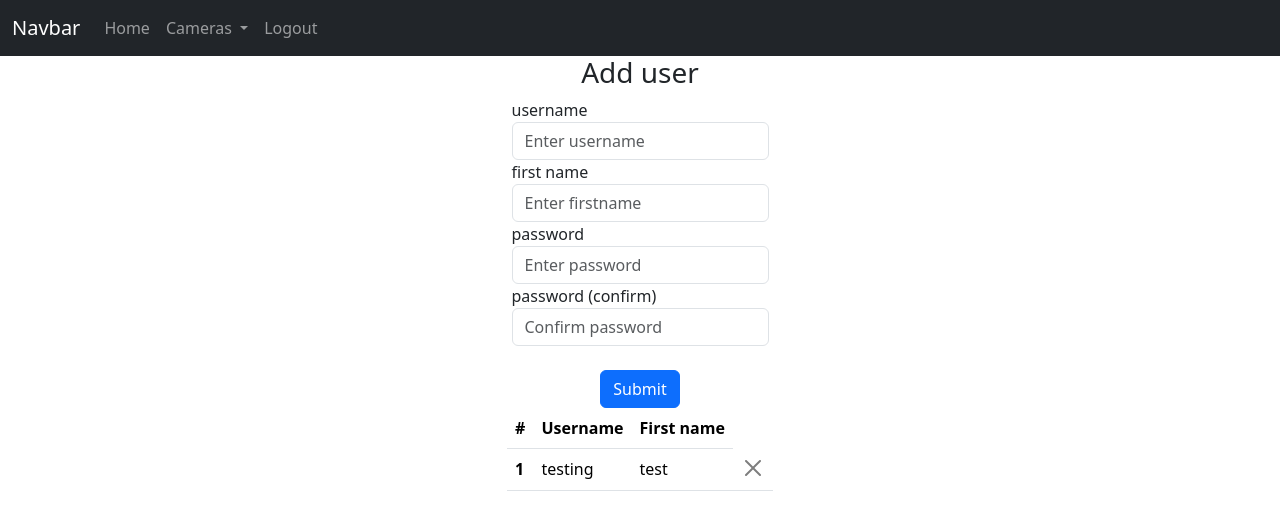
After one commit to 0928166/Project-5-6, a Flask app: page /admin-page in a window 1280 px wide. The commit adds this page. Shown: the top 530 px of the page. Run offline with Flask 2, Linux system fonts and the light colour scheme; a user stored in the database is signed in; data comes from the database, SQL or seed files in the repository; both versions use the stored data as it was after the commit; some libraries are stand-ins or nearby versions.

Commit message:
working on adminpage
added the beginnings of an admin page

```diff
--- a/Code/flask_website/website/auth.py
+++ b/Code/flask_website/website/auth.py
@@ -1,8 +1,9 @@
-from flask import Blueprint, render_template, request, flash, redirect, url_for
+from flask import Blueprint, render_template, request, flash, redirect, url_for, jsonify
 from .models import User
 from . import db
 from werkzeug.security import generate_password_hash, check_password_hash
 from flask_login import login_user, login_required, logout_user, current_user
+import json
 
 auth = Blueprint('auth', __name__)
 
@@ -58,3 +59,47 @@ def sign_up():
             flash('Account created!', category='succes')
             return redirect(url_for('views.home'))
     return render_template("sign_up.html", user=current_user)
+
+@auth.route('/admin-page', methods=['GET', 'POST'])
+@login_required
+def admin_page():
+    if request.method == 'POST':
+        username = request.form.get('username')
+        first_name = request.form.get('firstName')
+        password1 = request.form.get('password1')
+        password2 = request.form.get('password2')
+
+        user = User.query.filter_by(username=username).first()
+
+        if user:
+            flash('Username already in use', category='error')
+        elif len(username) < 4:
+            flash('username invalid', category='error')
+        elif len(first_name) < 2:
+            flash('first name is invalid', category='error')
+        elif password1 != password2:
+            flash('Passwords don\'t match', category='error')
+        elif len(password1) < 7:
+            flash('Password must be 7 characters', category='error')
+        else:
+            new_user = User(username=username, first_name=first_name, password=generate_password_hash(password1, method='sha256'))
+            db.session.add(new_user)
+            db.session.commit()
+
+            flash('Account created!', category='succes')
+            return redirect(url_for('auth.admin_page'))
+    users = User.query.all()
+    return render_template("admin_page.html", user=current_user, users=users)
+
+
+@auth.route('/delete-user', methods=['POST'])
+@login_required
+def delete_user():
+    data = json.loads(request.data)
+    userId = data['userId']
+    user = User.query.get(userId)
+    if user:
+        if user.id == userId:
+            db.session.delete(user)
+            db.session.commit()
+            return jsonify({})
--- a/Code/flask_website/website/camera.py
+++ b/Code/flask_website/website/camera.py
@@ -14,7 +14,7 @@ camera = Blueprint('camera', __name__)
 def cameras():
     return render_template("cameras.html", user = current_user)
 
-@camera.route('/addCamera', methods=['GET', 'POST'])
+@camera.route('/add-camera', methods=['GET', 'POST'])
 @login_required
 def addCamera():
     if request.method == "POST":
--- /dev/null
+++ b/Code/flask_website/website/static/admin_page.css
@@ -0,0 +1,15 @@
+.form-group {
+    width: max-content;
+    margin-left: auto;
+    margin-right: auto;
+  }
+  .btn.btn-primary {
+    width: fit-content;
+    margin-left: auto;
+    margin-right: auto;
+  }
+  .table {
+      width: fit-content;
+      margin-left: auto;
+      margin-right: auto;
+  }
--- a/Code/flask_website/website/static/index.js
+++ b/Code/flask_website/website/static/index.js
@@ -3,6 +3,14 @@ function deleteCamera(cameraId) {
         method: 'POST',
         body: JSON.stringify( {cameraId: cameraId}),
     }).then((_res) => {
-        window.location.href = '/addCamera';
+        window.location.href = '/add-camera';
     });
 }
+function deleteUser(userId) {
+    fetch('/delete-user', {
+        method: 'POST',
+        body: JSON.stringify( {userId: userId}),
+    }).then((_res) => {
+        window.location.href = '/admin-page';
+    });
+}
--- a/Code/flask_website/website/templates/add_cameras.html
+++ b/Code/flask_website/website/templates/add_cameras.html
@@ -62,6 +62,5 @@
     <!-- <iframe id="video" scrolling="no" width="720" height="480" src="{{ camera.ip }}">{{ camera.name }}</iframe> -->
     {% endfor %}
   </tbody>
-
+</table>
   {% endblock %}
-</table>
--- /dev/null
+++ b/Code/flask_website/website/templates/admin_page.html
@@ -0,0 +1,86 @@
+{% extends "base.html" %}
+{% block title %}Admin page{% endblock %}
+{% block style %}
+  <link rel="stylesheet" href="{{ url_for('static', filename='base.css') }}" />
+  <link
+    rel="stylesheet"
+    href="{{ url_for('static', filename='admin_page.css') }}"
+  />
+  {% endblock %}
+  {% block content %}
+<form method="POST">
+  <h3 align="center">Add user</h3>
+  <div class="form-group">
+    <label for="username">username</label>
+    <input
+      type="text"
+      class="form-control"
+      id="username"
+      name="username"
+      placeholder="Enter username"
+    />
+  </div>
+  <div class="form-group">
+    <label for="firstName">first name</label>
+    <input
+      type="text"
+      class="form-control"
+      id="firstName"
+      name="firstName"
+      placeholder="Enter firstname"
+    />
+  </div>
+  <div class="form-group">
+    <label for="password1">password</label>
+    <input
+      type="password"
+      class="form-control"
+      id="password1"
+      name="password1"
+      placeholder="Enter password"
+    />
+  </div>
+  <div class="form-group">
+    <label for="password2">password (confirm)</label>
+    <input
+      type="password"
+      class="form-control"
+      id="password2"
+      name="password2"
+      placeholder="Confirm password"
+    />
+  </div>
+  <br />
+  <div class="row justify-content-center">
+    <button type="submit" class="btn btn-primary">Submit</button>
+  </div>
+  </form>
+
+  <table class="table" id="Users">
+    <thead>
+      <tr>
+        <th scope="col">#</th>
+        <th scope="col">Username</th>
+        <th scope="col">First name</th>
+      </tr>
+    </thead>
+    <tbody>
+      {% for user in users %}
+      {% if user.username != "admin" %}
+      <tr>
+        <th scope="row">{{ user.id }}</th>
+        <td>{{ user.username }}</td>
+        <td>{{ user.first_name }}</td>
+        <td>
+          <button
+            type="button"
+            class="btn-close"
+            onclick="deleteUser({{ user.id }})"
+          ></button>
+        </td>
+      </tr>
+      {% endif %}
+      {% endfor %}
+    </tbody>
+  </table>
+{% endblock %}
--- a/Code/flask_website/website/templates/base.html
+++ b/Code/flask_website/website/templates/base.html
@@ -48,10 +48,13 @@
               <ul class="dropdown-menu">
                 <li><a class="dropdown-item" href="/cameras">Cameras</a></li>
                 <li>
-                  <a class="dropdown-item" href="/addCamera">Add/remove camera</a>
+                  <a class="dropdown-item" href="/add-camera">Add/remove camera</a>
                 </li>
               </ul>
             </li>
+            {% if user.username == 'admin'%}
+            <a class="nav-link" href="/admin-page">Admin</a>
+            {% endif %}
             <a class="nav-link" href="/logout">Logout</a>
             {% else %}
             <a class="nav-link" href="/login">Login</a>
```
Also changed, not shown: Code/flask_website/website/static/login.css (added, +10 -0 lines), Code/flask_website/website/templates/login.html (+12 -2 lines), Code/flask_website/instance/database.db, 1 other file.
